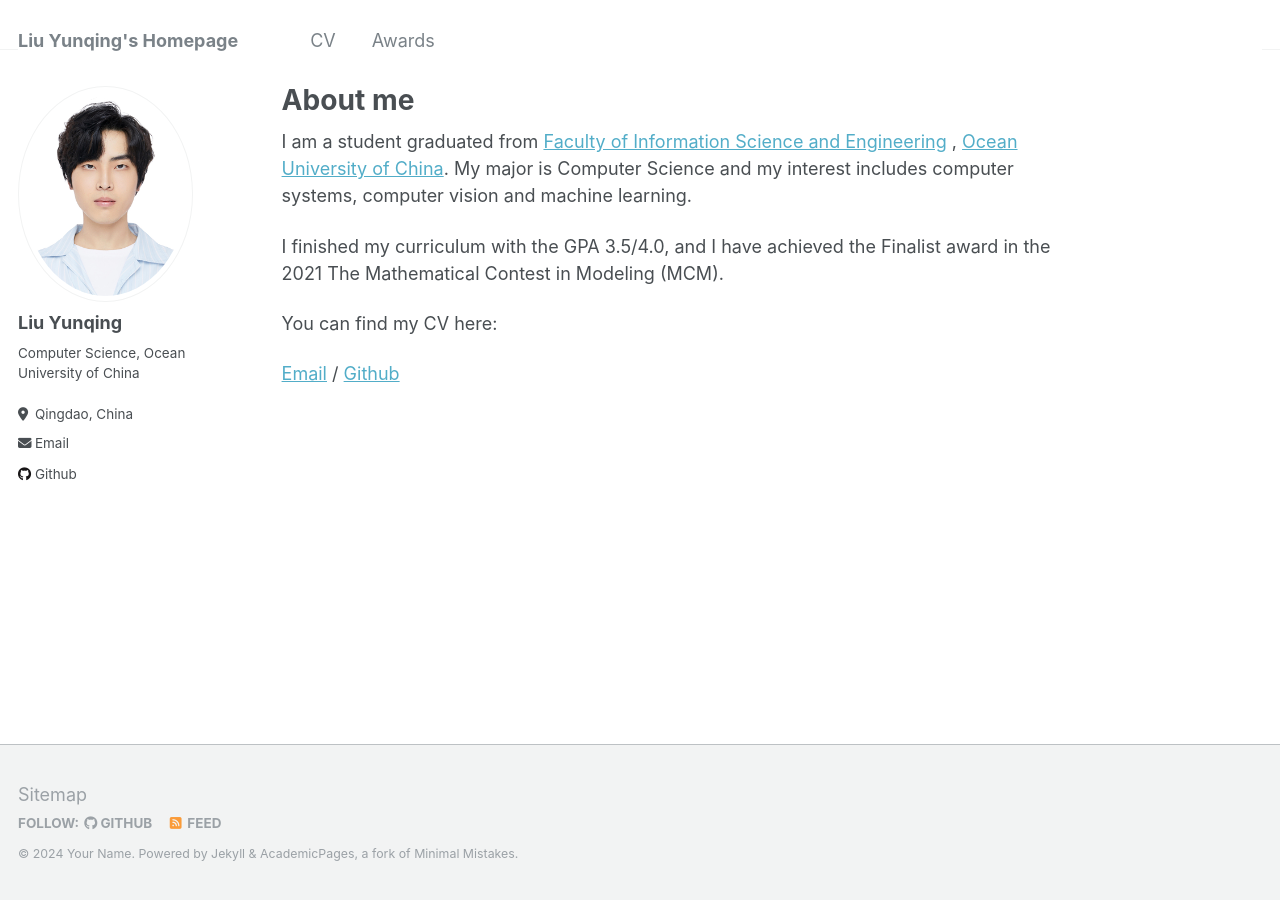
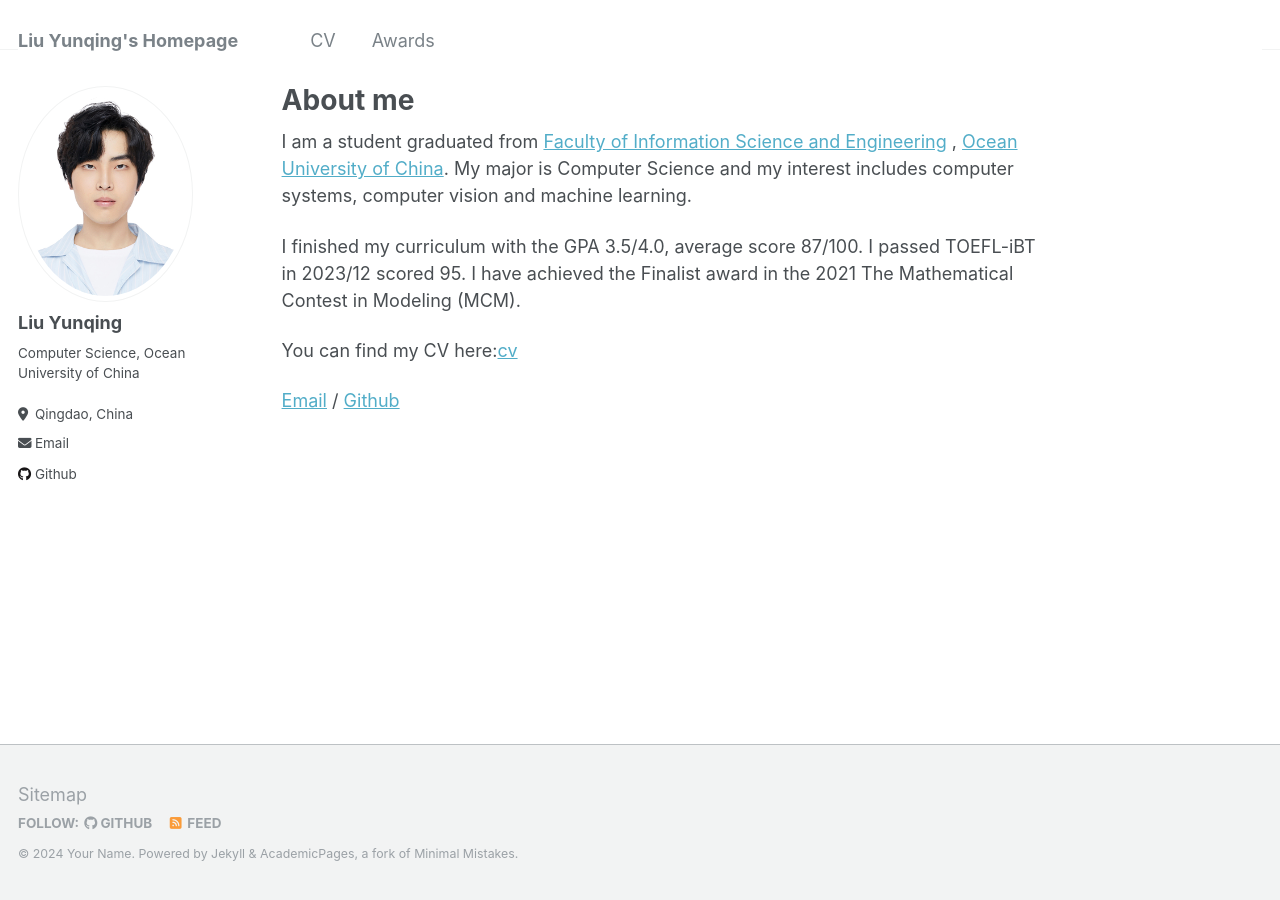
Before and after one commit to SkyworldPaladin/skyworldpaladin.github.io, a Jekyll site: the page built from _pages/about.md, in a window 1280 px wide. Built offline with Jekyll 4.4.1, drawn with Linux system fonts in a browser that asks for light colours.

Commit message:
Update 4(about.md)

```diff
--- a/_pages/about.md
+++ b/_pages/about.md
@@ -9,9 +9,9 @@ redirect_from:
 
 I am a student graduated from [Faculty of Information Science and Engineering](https://it.ouc.edu.cn/fise/) , [Ocean University of China](http://eweb.ouc.edu.cn/). My major is Computer Science and my interest includes computer systems, computer vision and machine learning.
 
-I finished my curriculum with the GPA 3.5/4.0, and I have achieved the Finalist award in the 2021 The Mathematical Contest in Modeling (MCM).
+I finished my curriculum with the GPA 3.5/4.0, average score 87/100. I passed TOEFL-iBT in 2023/12 scored 95. I have achieved the Finalist award in the 2021 The Mathematical Contest in Modeling (MCM).
 
-You can find my CV here:
+You can find my CV here:[cv](../files/cv.pdf)
 
 [Email](mailto:skyworldpaladin@outlook.com) / [Github](https://skyworldpaladin.github.io/)
 
```
